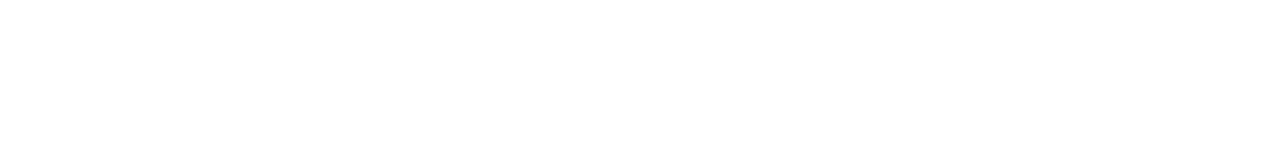
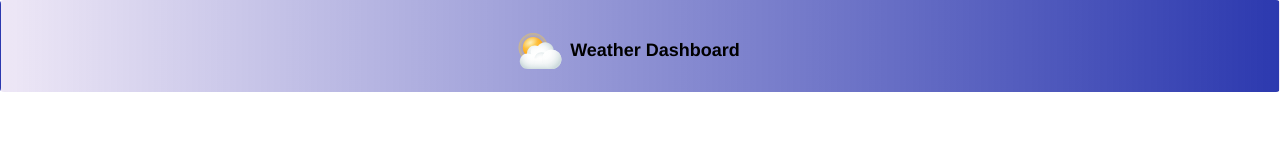
Before and after one commit to BhatJ/weather-dashboard, a plain HTML site: page index.html in a window 1280 px wide. Drawn offline with nearby package versions, Linux system fonts and the light colour scheme.

Commit message:
Added navbar
Linked style sheet, java script, jquery, bootstrap, and dayjs

```diff
--- a/assets/css/style.css
+++ b/assets/css/style.css
@@ -0,0 +1,11 @@
+/* Weather dashboard CSS */
+
+#wd-navbar {
+    background-image: linear-gradient(to right, rgba(170, 138, 212, 0.2), rgba(44, 57, 175, 1));
+}
+
+#wd-logo {
+    color: black;
+    font-weight: bolder;
+    padding: 0;
+}
--- a/index.html
+++ b/index.html
@@ -1,12 +1,29 @@
 <!DOCTYPE html>
 <html lang="en">
+
 <head>
   <meta charset="UTF-8">
-  <meta http-equiv="X-UA-Compatible" content="IE=edge">
   <meta name="viewport" content="width=device-width, initial-scale=1.0">
-  <title>Document</title>
+  <meta name="Description" content="Enter your description here" />
+  <link rel="stylesheet" href="https://cdn.jsdelivr.net/npm/bootstrap@5.1.3/dist/css/bootstrap.min.css">
+  <link rel="stylesheet" href="https://maxcdn.bootstrapcdn.com/bootstrap/3.3.7/css/bootstrap.min.css">
+  <script src="https://cdn.jsdelivr.net/npm/dayjs@1.11.3/dayjs.min.js" integrity="sha256-iu/zLUB+QgISXBLCW/mcDi/rnf4m4uEDO0wauy76x7U=" crossorigin="anonymous"></script>
+  <link rel="stylesheet" href="./assets/css/style.css" />
+  <title>Weather Dashboard</title>
 </head>
+
 <body>
+  <nav id="wd-navbar" class="navbar bg-body-tertiary">
+    <div class="container-fluid">
+      <h3 id="wd-logo" class="navbar-brand">
+        <img src="./assets/images/weather-svgrepo-com.svg" alt="Logo" width="50" height="50" class="d-inline-block">
+        Weather Dashboard
+      </h3>
+    </div>
+  </nav>
 
+  <script src="https://code.jquery.com/jquery-3.4.1.min.js"></script>
+  <script src="https://cdn.jsdelivr.net/npm/bootstrap@5.1.3/dist/js/bootstrap.bundle.min.js" integrity="sha384-ka7Sk0Gln4gmtz2MlQnikT1wXgYsOg+OMhuP+IlRH9sENBO0LRn5q+8nbTov4+1p" crossorigin="anonymous"></script>
+  <script src="./assets/js/script.js"></script>
 </body>
 </html>
```
Also changed, not shown: assets/images/weather-svgrepo-com.svg (added).
